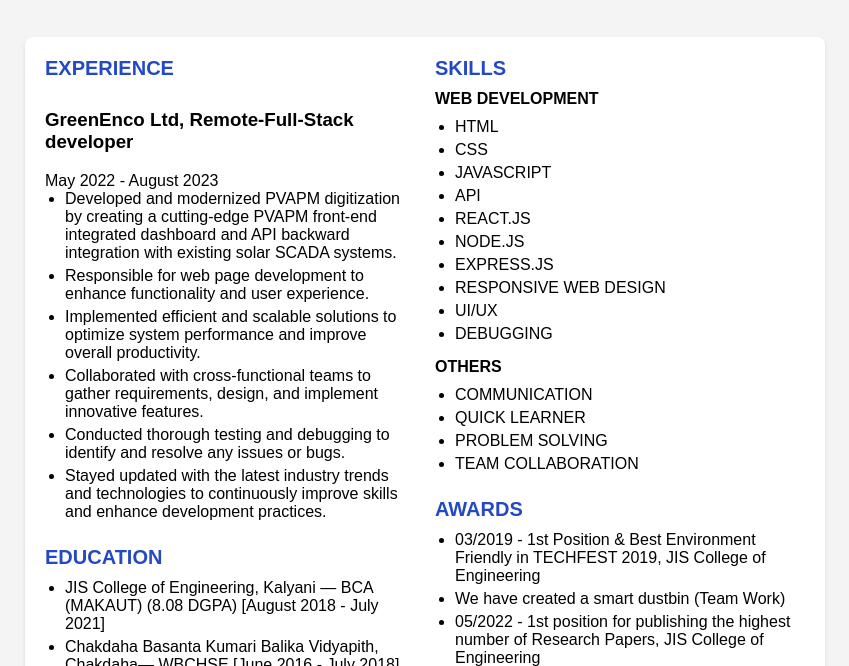
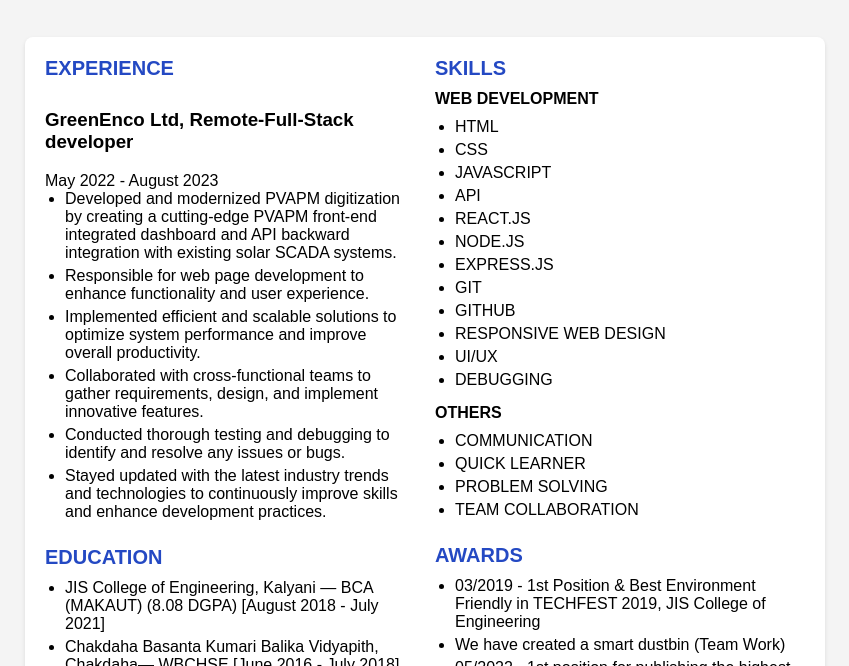
Before and after one commit to AisheeDe/CV, a plain HTML site: page index.html in a window 1280 px wide. Shown: the part 134-800 px from the top of the page, without its empty margins (215-1064 px from the left). Drawn offline with Linux system fonts and the light colour scheme.

Commit message:
Skills are added

```diff
--- a/index.html
+++ b/index.html
@@ -50,6 +50,8 @@
                         <li>REACT.JS</li>
                         <li>NODE.JS</li>
                         <li>EXPRESS.JS</li>
+                        <li>GIT</li>
+                        <li>GITHUB</li>
                         <li>RESPONSIVE WEB DESIGN</li>
                         <li>UI/UX</li>
                         <li>DEBUGGING</li>
```
